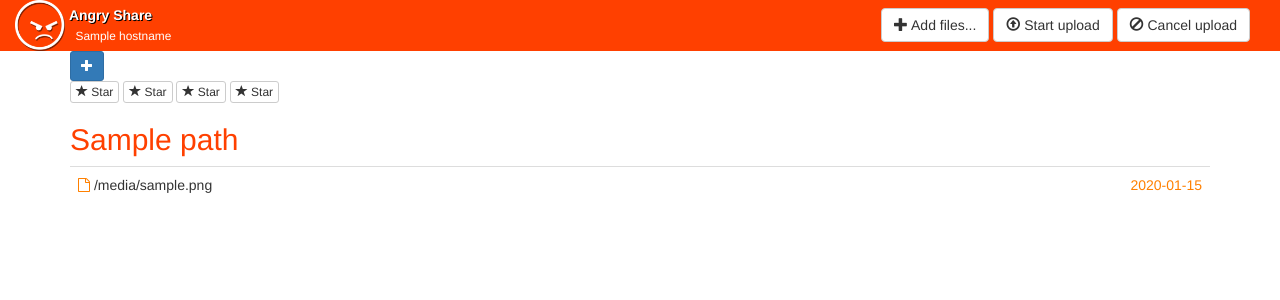
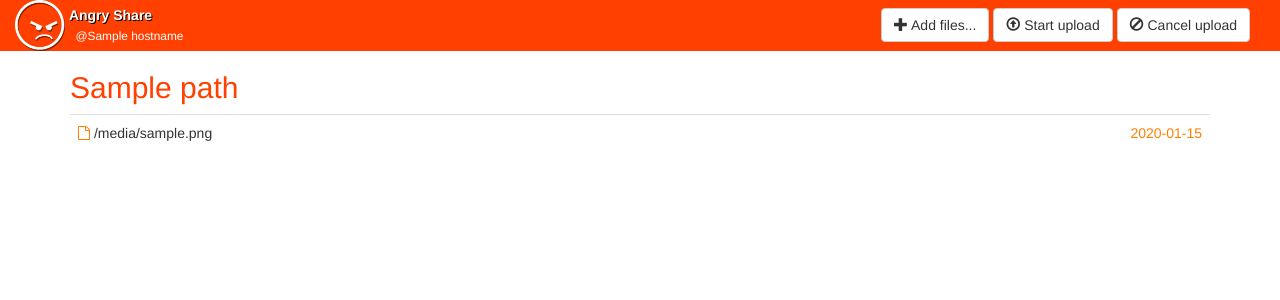
Before and after one commit to nckz/angryshare, a Flask app: template templates/directory_index.html in a window 1280 px wide. Shown: the top 300 px of the page. Run offline with Flask 2, Linux system fonts and the light colour scheme; the template is opened without the code that fills it: most values are stand-ins (such as "Sample title", 1, 10 or a date in 2020); some libraries are stand-ins or nearby versions.

Commit message:
removed all the example buttons

```diff
--- a/templates/directory_index.html
+++ b/templates/directory_index.html
@@ -113,13 +113,13 @@
         <span class="icon-bar"></span>
       </button>
 
-
+      <!-- Brand -->
       <span>
         <img src="{{url_for('static',filename='fav-96-wshw.png')}}"
             style="width: 50px;" />
-
-        <span style="display: inline-block; vertical-align: middle; float: none;"><span style="text-shadow: 1px 1px #000000;"><b>Angry Share</b></span><br><small>&nbsp; {{hostname}}</small></span>
-
+        <span style="display: inline-block; vertical-align: middle; float:
+            none;"><span style="text-shadow: 1px 1px #000000;"><b>Angry
+            Share</b></span><br><small>&nbsp; @{{hostname}}</small></span>
       </span>
 
     </div>
@@ -141,58 +141,16 @@
   </div><!-- /.container-fluid -->
 </nav>
 
-
+<!-- most of the page content -->
 <div class="container" id="container">
 
-<style>
-#demo {
-    -webkit-transition: width 2s ease;
-    -moz-transition: width 2s ease;
-    -o-transition: width 2s ease;
-    transition: width 2s ease;
-
-    display: inline-block;
-    overflow: hidden;
-    white-space: nowrap;
-    background: yellow;
-    vertical-align: middle;
-    line-height: 30px;
-    height: 30px;
-
-    width: 0px;
-}
-#demo.in {
-    width: 220px;
-}
-</style>
-
-<button type="button" class="btn btn-primary btn-sm"
-        data-toggle="toggle" data-target="#demo">
-    <i class="glyphicon glyphicon-plus"></i>
-</button>
-
-<div id="demo2" class="">
-    <button class="btn btn-default btn-xs" type="button">
-        <span class="glyphicon glyphicon-star"></span> Star
-    </button>
-    <button class="btn btn-default btn-xs" type="button">
-        <span class="glyphicon glyphicon-star"></span> Star
-    </button>
-    <button class="btn btn-default btn-xs" type="button">
-        <span class="glyphicon glyphicon-star"></span> Star
-    </button>
-    <button class="btn btn-default btn-xs" type="button">
-        <span class="glyphicon glyphicon-star"></span> Star
-    </button>
-</div>
-
-
-<h2><!-- directory path navigation -->
+<!-- directory path navigation -->
+<h2>
 {% for path,url in pathlist %}<a id="pathurl" href="{{url}}">{{path}}</a>{% endfor %}
 </h2>
 
+<!-- listing and linking the files in each dir-->
 <table class="table table-hover">
-<!-- listing and linking the files in each dir-->
     {% for filename,url,style,date in dirlinks %}
     <tr>
         {% if style %} <!-- directories -->
@@ -205,20 +163,6 @@
     </tr>
     {% endfor %}
 </table>
-
-
-<div id="demo" class="">
-    <button class="btn btn-default btn-xs" type="button">
-        <span class="glyphicon glyphicon-star"></span> Star
-    </button>
-</div>
-
-<script>
-$("[data-toggle='toggle']").click(function() {
-    var selector = $(this).data("target");
-    $(selector).toggleClass('in');
-});
-</script>
 
 
 
```
